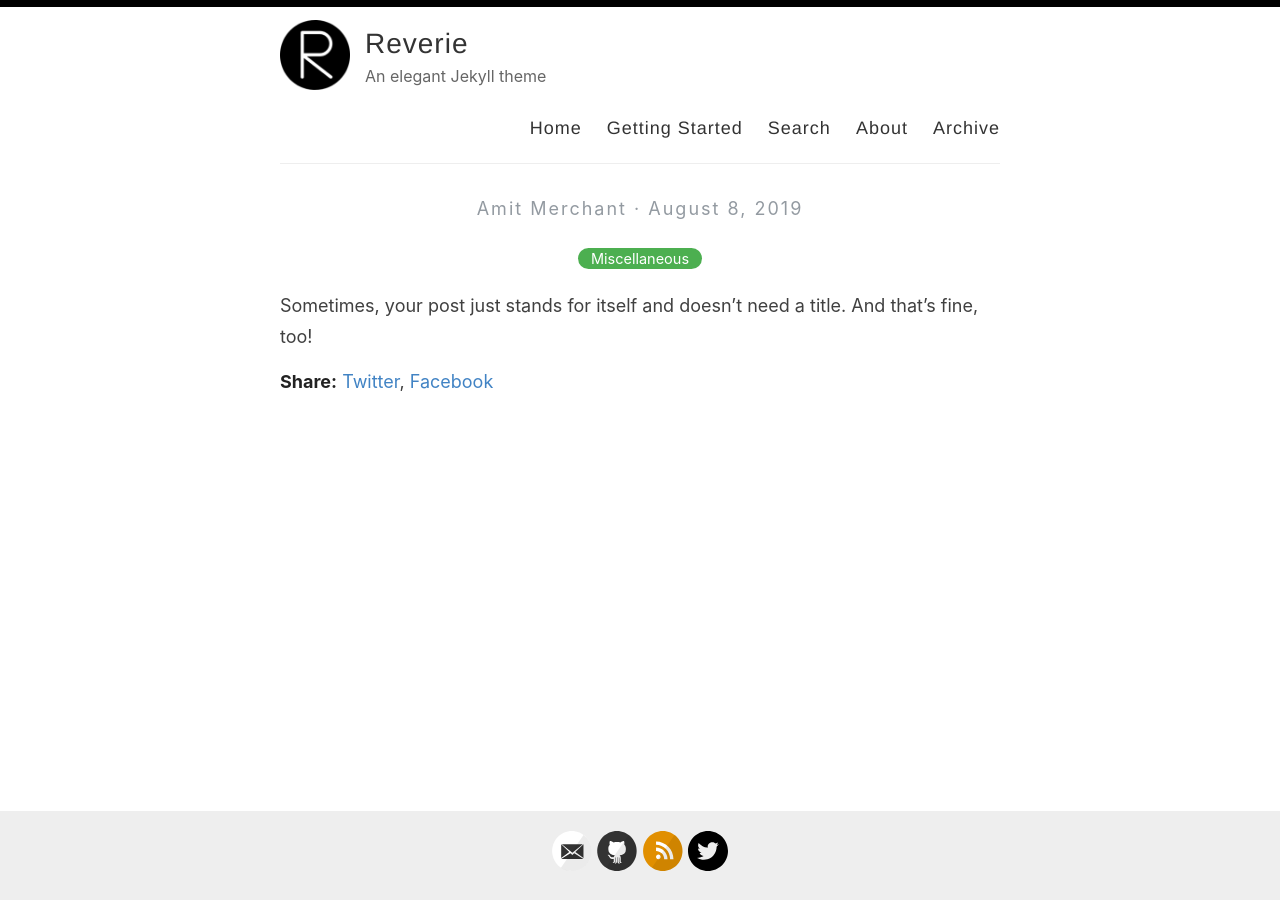
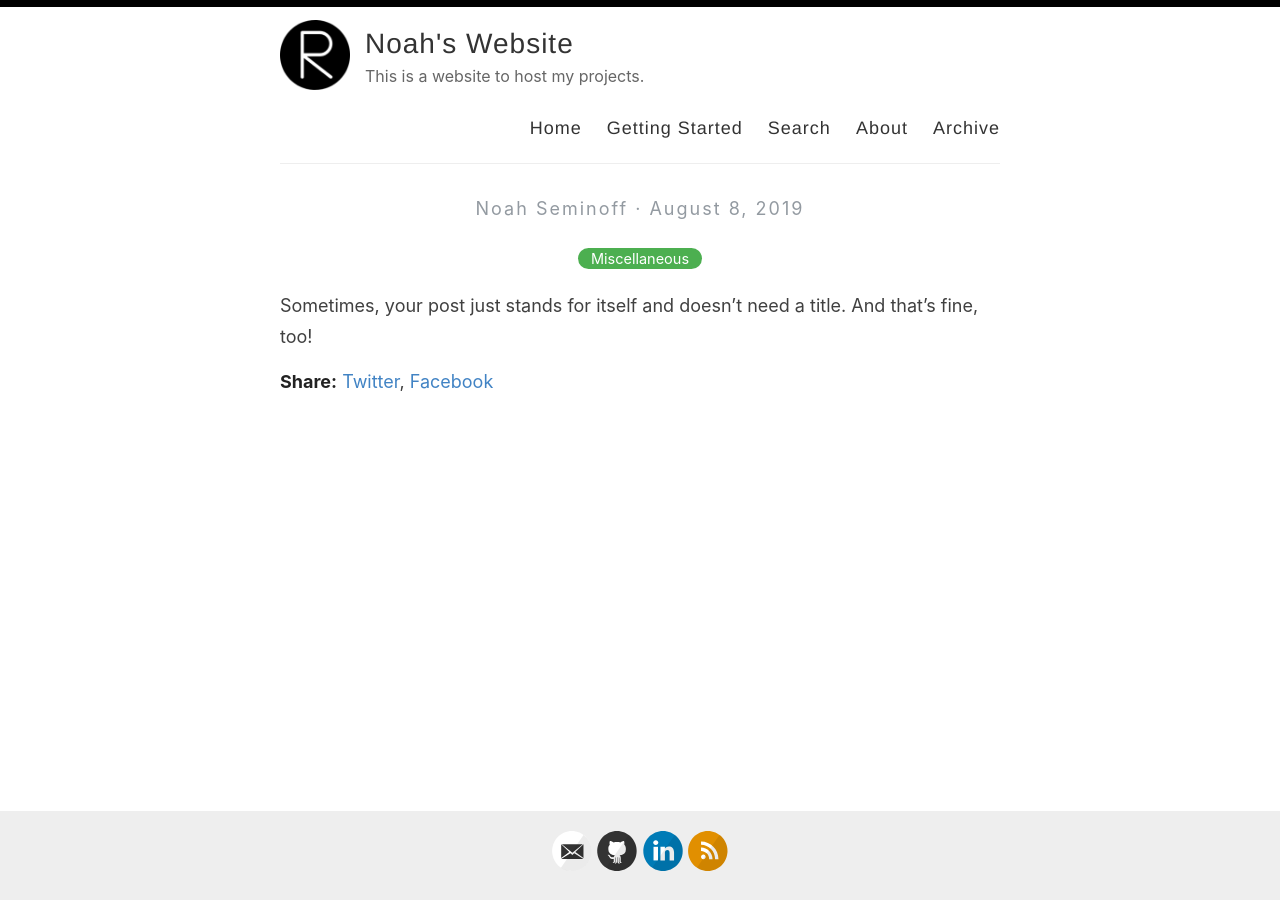
Before and after one commit to NoahSem/NoahSem.github.io, a Jekyll site: the page built from _posts/2019-08-08-no-title-posts.md, in a window 1280 px wide. Built offline with Jekyll 4.4.1, drawn with Linux system fonts in a browser that asks for light colours.

Commit message:
Update _config.yml

```diff
--- a/_config.yml
+++ b/_config.yml
@@ -3,13 +3,13 @@
 #
 
 # Name of your site (displayed in the header)
-name: Reverie
+name: Noah's Website
 
 # Name of the author
-author: Amit Merchant
+author: Noah Seminoff
 
 # Short bio or description (displayed in the header)
-description: An elegant Jekyll theme
+description: This is a website to host my projects.
 
 # URL of your avatar or profile pic (you could use your GitHub profile pic)
 avatar: /images/reverie.png
@@ -21,15 +21,15 @@ avatar: /images/reverie.png
 # Includes an icon in the footer for each username you enter
 footer-links:
   dribbble:
-  email: amit.d.merchant@gmail.com
+  email: noah.seminoff1@ucalgary.ca
   facebook:
   flickr:
-  github: amitmerchant1990/reverie
+  github: NoahSem
   instagram:
-  linkedin:
+  linkedin: noahsem
   pinterest:
   rss: rss
-  twitter: amit_merchant
+  twitter:
   stackoverflow:
   youtube: # channel/<your_long_string> or user/<user-name>
   googleplus: # anything in your profile username that comes after plus.google.com/
@@ -41,21 +41,21 @@ footer-links:
 disqus:
 
 # Enter your Google Analytics web tracking code (e.g. UA-2110908-2) to activate tracking
-google_analytics: UA-43339302-11
+google_analytics:
 
 # For newer "GA4" analytics, use the following instead of the "UA" entry above
 #google_analytics_ga4: G-GABC1DEFG
 
 # Your website URL (e.g. http://amitmerchant1990.github.io or http://www.amitmerchant.com)
 # Used for Sitemap.xml and your RSS feed
-url: http://www.amitmerchant.com/reverie
-enforce_ssl: https://www.amitmerchant.com/reverie
+url: http://NoahSem.github.io
+enforce_ssl: https://NoahSem.github.io
 
 # If you're hosting your site at a Project repository on GitHub pages
 # (http://yourusername.github.io/repository-name)
 # and NOT your User repository (http://yourusername.github.io)
 # then add in the baseurl here, like this: "/repository-name"
-baseurl: "/reverie"
+baseurl: "/"
 
 #
 # !! You don't need to change any of the configuration flags below !!
```
